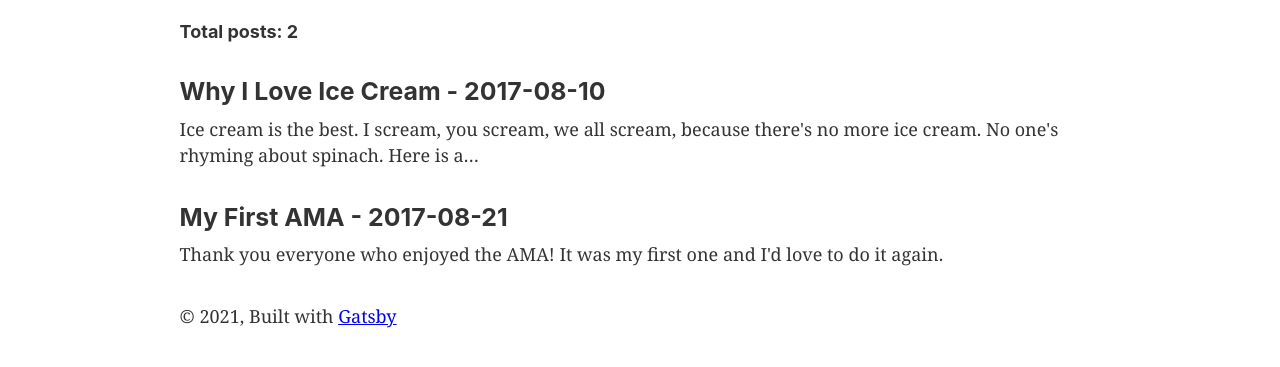
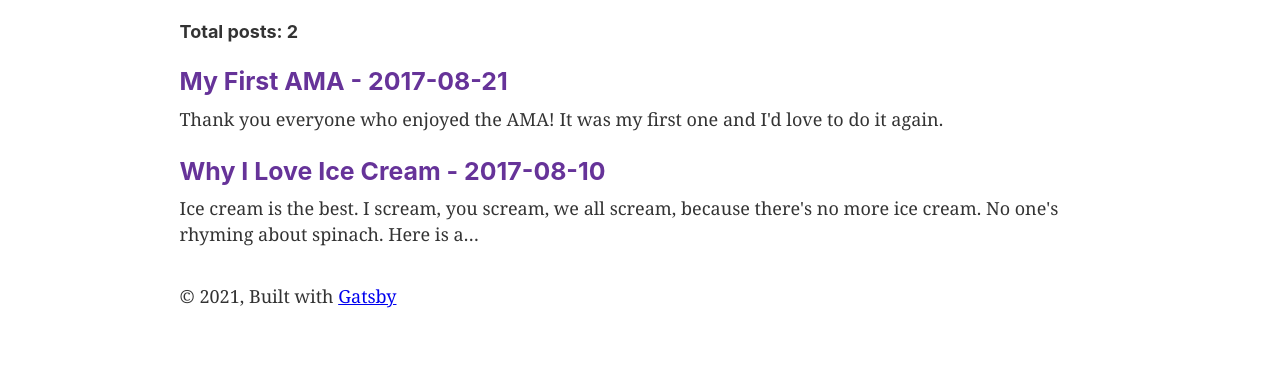
Before and after one commit to Th3Wall/gatsby-blog-starter-udemy, a Gatsby site: page / in a window 1280 px wide. Shown: the part 171-538 px from the top of the page. Built offline with nearby package versions, Linux system fonts and the light colour scheme; Gatsby itself is replaced by a stand-in of ours.

Commit message:
Added date sorting & added styled components plugin for a little bit of styling

```diff
--- a/gatsby-config.js
+++ b/gatsby-config.js
@@ -22,6 +22,7 @@ module.exports = {
     },
     `gatsby-transformer-remark`,
     `gatsby-transformer-sharp`,
+    `gatsby-plugin-styled-components`,
     `gatsby-plugin-sharp`,
     {
       resolve: `gatsby-plugin-manifest`,
--- a/package.json
+++ b/package.json
@@ -5,19 +5,22 @@
   "version": "0.1.0",
   "author": "Kyle Mathews <mathews.kyle@gmail.com>",
   "dependencies": {
+    "babel-plugin-styled-components": "^1.12.0",
     "gatsby": "^2.32.3",
     "gatsby-image": "^2.11.0",
     "gatsby-plugin-manifest": "^2.12.0",
     "gatsby-plugin-offline": "^3.10.0",
     "gatsby-plugin-react-helmet": "^3.10.0",
     "gatsby-plugin-sharp": "^2.14.1",
+    "gatsby-plugin-styled-components": "^3.10.0",
     "gatsby-source-filesystem": "^2.11.0",
     "gatsby-transformer-remark": "^2.16.0",
     "gatsby-transformer-sharp": "^2.12.0",
     "prop-types": "^15.7.2",
     "react": "^16.12.0",
     "react-dom": "^16.12.0",
-    "react-helmet": "^6.1.0"
+    "react-helmet": "^6.1.0",
+    "styled-components": "^5.2.1"
   },
   "devDependencies": {
     "prettier": "2.2.1"
--- a/src/pages/index.js
+++ b/src/pages/index.js
@@ -1,8 +1,19 @@
 import React from "react"
-import { graphql } from "gatsby"
+import { graphql, Link } from "gatsby"
 
 import Layout from "../components/layout"
 import SEO from "../components/seo"
+import styled from "styled-components"
+
+const BlogLink = styled(Link)`
+  text-decoration: none;
+  margin-top: 2em;
+`
+
+const BlogTitle = styled.h3`
+  margin-bottom: 10px;
+  color: rebeccapurple;
+`
 
 const IndexPage = ({data}) => (
   <Layout>
@@ -12,8 +23,10 @@ const IndexPage = ({data}) => (
       <h4>Total posts: {data.allMarkdownRemark.totalCount}</h4>
       {
         data.allMarkdownRemark.edges.map(({node}) => (
-          <div key={node.id} style={{ marginTop: '2em' }}>
-            <h3 style={{ marginBottom: '10px' }}>{node.frontmatter.title} - {node.frontmatter.date}</h3>
+          <div key={node.id}>
+            <BlogLink to={node.fields.slug}>
+              <BlogTitle>{node.frontmatter.title} - {node.frontmatter.date}</BlogTitle>
+            </BlogLink>
             <p>{node.excerpt}</p>
           </div>
         ))
@@ -26,7 +39,7 @@ export default IndexPage
 
 export const query = graphql`
   {
-    allMarkdownRemark {
+    allMarkdownRemark(sort: {fields: frontmatter___date, order: DESC}) {
       edges {
         node {
           id
@@ -37,6 +50,9 @@ export const query = graphql`
           }
           html
           excerpt
+          fields {
+            slug
+          }
         }
       }
       totalCount
```
Also changed, not shown: 1 other file.
